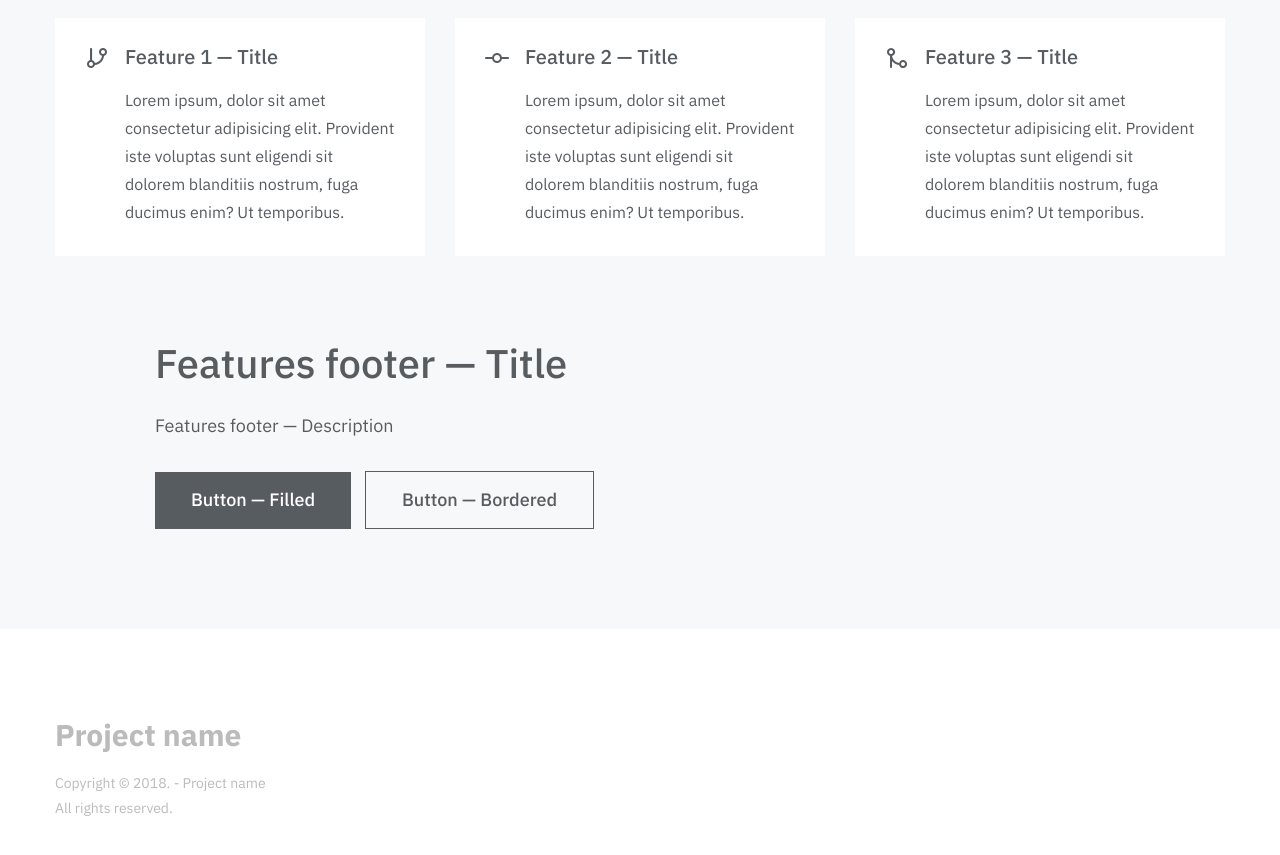
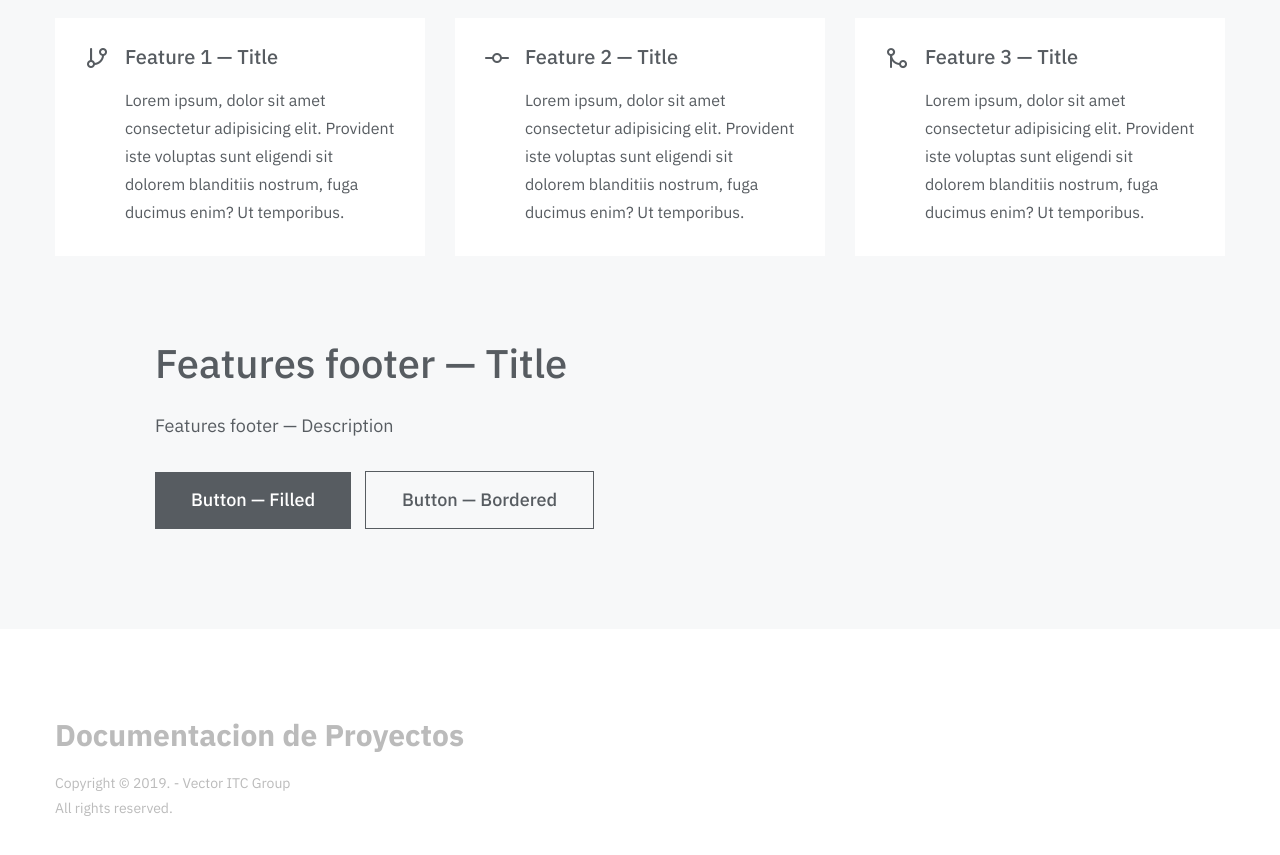
Before and after one commit to abeltranes/abeltranes.github.io, a Jekyll site: the page built from index.md, in a window 1280 px wide and 900 px high, scrolled down 1291 px. Shown: the top 855 px of the window. Built offline with Jekyll 4.4.1, drawn with Linux system fonts in a browser that asks for light colours; some web fonts are replaced; some of the changed text lies outside the part shown.

Commit message:
Update _config.yml

```diff
--- a/_config.yml
+++ b/_config.yml
@@ -6,8 +6,8 @@ dox:
     language: en-US # Use ISO language and country codes to setup language of your website - https://www.w3schools.com/tags/ref_language_codes.asp and https://www.w3schools.com/tags/ref_country_codes.asp
     header:
         logo:
-            text: Project Name
-            image:
+            text: Documentacion de Proyectos
+            image: https://www.vectoritcgroup.com/wp-content/uploads/2018/06/logo-vector.svg
         nav:
             - item_name: Homepage
               item_url: /
@@ -19,9 +19,9 @@ dox:
             icon: folder # Choose from 266 icons in "Feather" icon set, list of all icons is available here - https://feathericons.com
     footer:
         logo:
-            text: Project name
-            image:
-        text: Copyright &copy; 2018. - Project name <br>All rights reserved.
+            text: Documentacion de Proyectos
+            image: https://www.vectoritcgroup.com/wp-content/uploads/2018/06/logo-vector.svg
+        text: Copyright &copy; 2019. - Vector ITC Group <br>All rights reserved.
     google_analytics:
         tracking_code: # Add your Google Analytics tracking code to activate Google Analytics
     comments:
```
